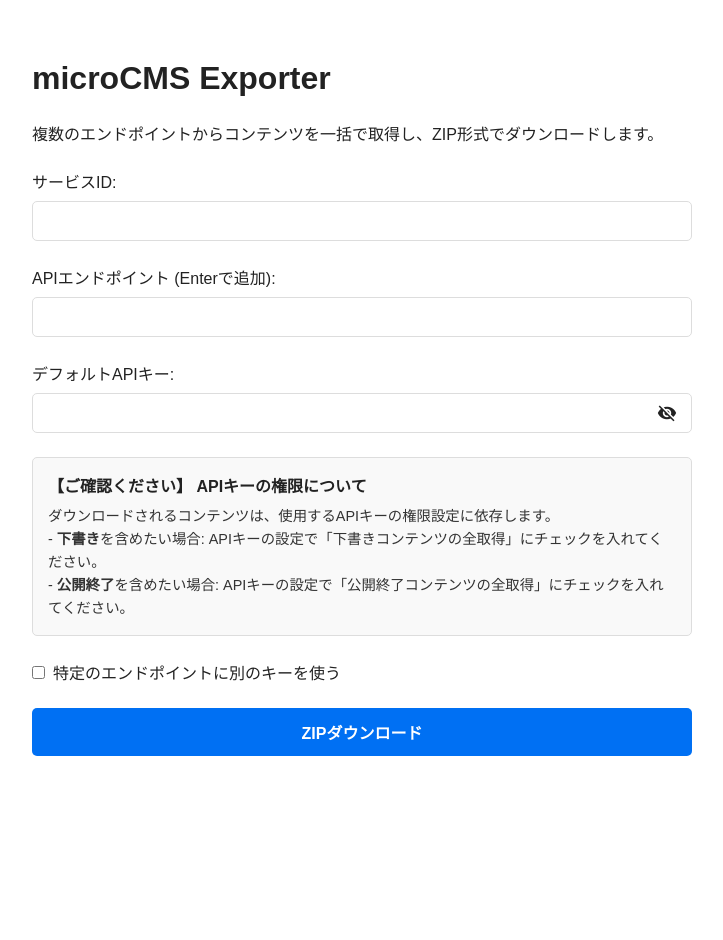
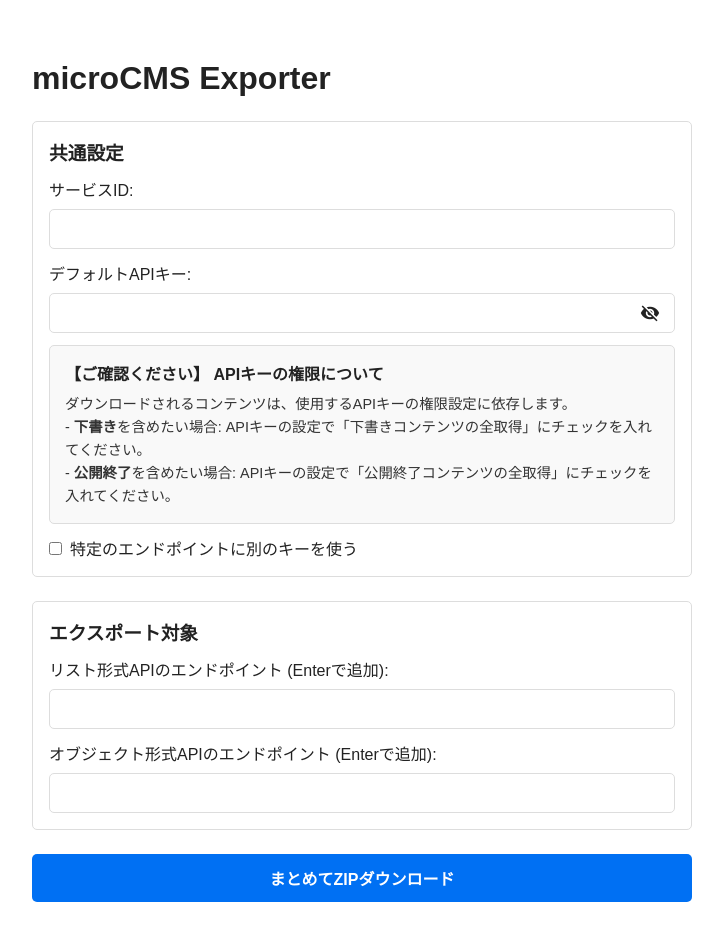
Before and after one commit to shimotsu4431/microCSV, a Next.js app: page / in a window 1280 px wide. Shown: the top 940 px of the page, without its empty margins (278-1001 px from the left). Before the commit the page ends 816 px from the top, so only its background shows below. Built offline with nearby package versions, Linux system fonts and the light colour scheme.

Commit message:
エクスポートセクションのスタイルを追加し、リスト形式とオブジェクト形式のAPIエンドポイントの入力を改善。デフォルトAPIキーの表示切替機能を強化。

```diff
--- a/app/Home.module.css
+++ b/app/Home.module.css
@@ -157,3 +157,13 @@
   padding: 0;
   margin-left: 8px;
 }
+
+/* ファイルの末尾などに追加 */
+.exportSection {
+  padding: 16px;
+  border: 1px solid var(--info-border-color);
+  border-radius: 5px;
+  display: flex;
+  flex-direction: column;
+  gap: 12px;
+}
--- a/app/page.tsx
+++ b/app/page.tsx
@@ -4,99 +4,128 @@
 import Head from 'next/head'
 import { Toaster, toast } from 'react-hot-toast'
 import styles from './Home.module.css'
-
-// 必要なライブラリを直接インポート
 import { createClient, MicroCMSContentId, MicroCMSDate } from 'microcms-js-sdk'
 import JSZip from 'jszip'
 import Papa from 'papaparse'
 
-// 型定義
-type KeyMapping = {
-  id: number
-  endpoint: string
-  key: string
-}
-type Content = { id: string } & MicroCMSContentId &
-  MicroCMSDate & { [key: string]: any }
+// --- 型定義 ---
+type KeyMapping = { id: number; endpoint: string; key: string }
+type Content = any
 
 export default function Home() {
+  // --- State管理 ---
   const [serviceId, setServiceId] = useState('')
-  const [endpoints, setEndpoints] = useState<string[]>([])
-  const [currentEndpoint, setCurrentEndpoint] = useState('')
   const [defaultApiKey, setDefaultApiKey] = useState('')
+  const [showDefaultKey, setShowDefaultKey] = useState(false)
+
+  // List-API states
+  const [listEndpoints, setListEndpoints] = useState<string[]>([])
+  const [currentListEndpoint, setCurrentListEndpoint] = useState('')
+
+  // Object-API states
+  const [objectEndpoints, setObjectEndpoints] = useState<string[]>([])
+  const [currentObjectEndpoint, setCurrentObjectEndpoint] = useState('')
+
   const [showKeyOverrides, setShowKeyOverrides] = useState(false)
   const [keyMappings, setKeyMappings] = useState<KeyMapping[]>([])
-  const [isLoading, setIsLoading] = useState(false)
-  const [showDefaultKey, setShowDefaultKey] = useState(false) // Default key visibility
   const [showMappedKeys, setShowMappedKeys] = useState<Record<number, boolean>>(
     {}
   )
+  const [isLoading, setIsLoading] = useState(false)
 
   // --- UI操作ハンドラ ---
-  const handleAddEndpoint = () => {
-    if (currentEndpoint && !endpoints.includes(currentEndpoint)) {
-      setEndpoints([...endpoints, currentEndpoint])
-      setCurrentEndpoint('')
+  const handleAddEndpoint = (type: 'list' | 'object') => {
+    if (
+      type === 'list' &&
+      currentListEndpoint &&
+      !listEndpoints.includes(currentListEndpoint)
+    ) {
+      setListEndpoints([...listEndpoints, currentListEndpoint])
+      setCurrentListEndpoint('')
+    } else if (
+      type === 'object' &&
+      currentObjectEndpoint &&
+      !objectEndpoints.includes(currentObjectEndpoint)
+    ) {
+      setObjectEndpoints([...objectEndpoints, currentObjectEndpoint])
+      setCurrentObjectEndpoint('')
     }
   }
 
-  const handleRemoveEndpoint = (endpointToRemove: string) => {
-    setEndpoints(endpoints.filter((endpoint) => endpoint !== endpointToRemove))
+  const handleRemoveEndpoint = (
+    type: 'list' | 'object',
+    endpointToRemove: string
+  ) => {
+    if (type === 'list') {
+      setListEndpoints(listEndpoints.filter((ep) => ep !== endpointToRemove))
+    } else {
+      setObjectEndpoints(
+        objectEndpoints.filter((ep) => ep !== endpointToRemove)
+      )
+    }
   }
 
-  const addKeyMapping = () => {
+  const addKeyMapping = () =>
     setKeyMappings([...keyMappings, { id: Date.now(), endpoint: '', key: '' }])
-  }
-
-  const removeKeyMapping = (id: number) => {
-    setKeyMappings(keyMappings.filter((mapping) => mapping.id !== id))
-  }
-
+  const removeKeyMapping = (id: number) =>
+    setKeyMappings(keyMappings.filter((m) => m.id !== id))
   const updateKeyMapping = (
     id: number,
     field: 'endpoint' | 'key',
     value: string
   ) => {
     setKeyMappings(
-      keyMappings.map((mapping) =>
-        mapping.id === id ? { ...mapping, [field]: value } : mapping
-      )
+      keyMappings.map((m) => (m.id === id ? { ...m, [field]: value } : m))
     )
   }
 
   // --- メインのダウンロード処理 ---
   const handleDownload = async () => {
-    if (!serviceId || endpoints.length === 0 || !defaultApiKey) {
-      toast.error('サービスID、エンドポイント、デフォルトAPIキーは必須です。')
+    if (
+      !serviceId ||
+      (listEndpoints.length === 0 && objectEndpoints.length === 0) ||
+      !defaultApiKey
+    ) {
+      toast.error(
+        'サービスID、デフォルトAPIキー、最低1つのエンドポイントは必須です。'
+      )
       return
     }
 
     setIsLoading(true)
     const loadingToastId = toast.loading('コンテンツを取得・圧縮中です...')
 
-    // 最低5秒待機するためのタイマーPromise
     const timerPromise = new Promise((resolve) => setTimeout(resolve, 5000))
 
-    // 実際のダウンロード処理Promise
-    // 成功した場合、{ blob, fileName } を返すように変更
     const downloadLogicPromise = (async () => {
-      try {
       const zip = new JSZip()
 
-        for (const endpoint of endpoints) {
+      const processEndpoint = async (
+        endpoint: string,
+        type: 'list' | 'object'
+      ) => {
         const apiKey =
-            keyMappings.find((m) => m.endpoint === endpoint)?.key ||
-            defaultApiKey
-          if (!apiKey) {
-            throw new Error(`${endpoint}用のAPIキーがありません。`)
-          }
+          keyMappings.find((m) => m.endpoint === endpoint)?.key || defaultApiKey
+        if (!apiKey) throw new Error(`${endpoint}用のAPIキーがありません。`)
+
         const client = createClient({
           serviceDomain: serviceId,
           apiKey: apiKey,
         })
-          const allContents = await client.getAllContents<Content>({ endpoint })
-          if (allContents.length === 0) continue
-          const contentsForCsv = allContents.map((content) => {
+        let contents: Content[] = []
+
+        if (type === 'list') {
+          contents = await client.getAllContents<Content>({
+            endpoint,
+          })
+        } else {
+          const objectContent = await client.getObject<Content>({ endpoint })
+          contents = [objectContent]
+        }
+
+        if (contents.length === 0) return
+
+        const contentsForCsv = contents.map((content) => {
           const newContent = { ...content }
           for (const key in newContent) {
             if (
@@ -108,13 +137,25 @@
           }
           return newContent
         })
+
         const allKeys = new Set<string>()
-          contentsForCsv.forEach((item) => {
+        contentsForCsv.forEach((item) =>
           Object.keys(item).forEach((key) => allKeys.add(key))
-          })
+        )
         const header = Array.from(allKeys)
         const csv = Papa.unparse(contentsForCsv, { columns: header })
         zip.file(`${endpoint}.csv`, csv)
+      }
+
+      try {
+        for (const endpoint of listEndpoints) {
+          await processEndpoint(endpoint, 'list')
+        }
+        for (const endpoint of objectEndpoints) {
+          await processEndpoint(endpoint, 'object')
+        }
+      } catch (error) {
+        throw error
       }
 
       const zipContent = await zip.generateAsync({ type: 'blob' })
@@ -122,34 +163,21 @@
         throw new Error('ダウンロード対象のコンテンツがありませんでした。')
       }
 
-        // ファイル名とBlobを結果として返す
       return {
         blob: zipContent,
         fileName: `microcms-export_${
           new Date().toISOString().split('T')[0]
         }.zip`,
       }
-      } catch (error) {
-        // エラーはPromise.rejectで包んで、外のcatchブロックに渡す
-        throw error
-      }
     })()
 
     try {
-      // 両方のPromiseが完了するのを待つ
-      const [downloadResult] = await Promise.all([
-        downloadLogicPromise,
-        timerPromise,
-      ])
+      const result = await Promise.all([downloadLogicPromise, timerPromise])
+      const downloadResult = result[0]
 
-      // ダウンロード処理が成功した場合のみトーストとダウンロードを実行
       if (downloadResult) {
-        // 先に成功トーストを表示
         toast.success('ダウンロードが完了しました！', { id: loadingToastId })
-
-        // トーストが表示されるのを待つため、少しだけ遅延させる
         setTimeout(() => {
-          // ダウンロードリンクを生成してクリック
           const url = window.URL.createObjectURL(downloadResult.blob)
           const a = document.createElement('a')
           a.href = url
@@ -158,12 +186,13 @@
           a.click()
           a.remove()
           window.URL.revokeObjectURL(url)
-        }, 100) // 100ミリ秒の遅延
+        }, 100)
       }
     } catch (error: any) {
       console.error(error)
-      const errorMessage = error.message || 'エラーが発生しました。'
-      toast.error(errorMessage, { id: loadingToastId })
+      toast.error(error.message || 'エラーが発生しました。', {
+        id: loadingToastId,
+      })
     } finally {
       setIsLoading(false)
     }
@@ -173,17 +202,15 @@
   return (
     <>
       <Head>
-        <title>microCSV</title>
+        <title>microCMS Exporter</title>
       </Head>
       <Toaster position="top-right" />
 
       <main className={styles.main}>
         <h1>microCMS Exporter</h1>
-        <p>
-          複数のエンドポイントからコンテンツを一括で取得し、ZIP形式でダウンロードします。
-        </p>
 
-        {/* --- Service ID Input --- */}
+        <div className={styles.exportSection}>
+          <h3>共通設定</h3>
           <div className={styles.formSection}>
             <label htmlFor="serviceId">サービスID:</label>
             <input
@@ -193,43 +220,9 @@
               onChange={(e) => setServiceId(e.target.value)}
               disabled={isLoading}
               className={styles.input}
-            style={{ paddingRight: '10px' }} // This one doesn't need a button
+              style={{ paddingRight: '10px' }}
             />
           </div>
-
-        {/* --- Endpoints Input --- */}
-        <div className={styles.formSection}>
-          <label htmlFor="endpoints">APIエンドポイント (Enterで追加):</label>
-          {endpoints.length > 0 && (
-            <div className={styles.tagContainer}>
-              {endpoints.map((ep) => (
-                <div key={ep} className={styles.tag}>
-                  {ep}
-                  <button
-                    onClick={() => handleRemoveEndpoint(ep)}
-                    className={styles.tagRemoveButton}
-                  >
-                    ✕
-                  </button>
-                </div>
-              ))}
-            </div>
-          )}
-          <input
-            id="endpoints"
-            type="text"
-            value={currentEndpoint}
-            onChange={(e) => setCurrentEndpoint(e.target.value)}
-            onKeyDown={(e) =>
-              e.key === 'Enter' && (e.preventDefault(), handleAddEndpoint())
-            }
-            disabled={isLoading}
-            className={styles.input}
-            style={{ paddingRight: '10px' }} // This one doesn't need a button
-          />
-        </div>
-
-        {/* --- Default API Key Input with Toggle Button --- */}
           <div className={styles.formSection}>
             <label htmlFor="defaultApiKey">デフォルトAPIキー:</label>
             <div className={styles.inputWrapper}>
@@ -253,7 +246,6 @@
               </button>
             </div>
           </div>
-
           <div className={styles.infoBox}>
             <h4>【ご確認ください】 APIキーの権限について</h4>
             <p>
@@ -264,8 +256,6 @@
               APIキーの設定で「公開終了コンテンツの全取得」にチェックを入れてください。
             </p>
           </div>
-
-        {/* --- Individual Key Overrides Section --- */}
           <div className={styles.formSection}>
             <label
               style={{
@@ -282,7 +272,6 @@
               />
               特定のエンドポイントに別のキーを使う
             </label>
-
             {showKeyOverrides && (
               <div className={styles.overridesContainer}>
                 {keyMappings.map((mapping) => (
@@ -297,8 +286,10 @@
                       className={styles.input}
                       style={{ paddingRight: '10px' }}
                     />
-                  {/* --- Mapped API Key Input with Toggle Button --- */}
-                  <div className={styles.inputWrapper} style={{ flexGrow: 1 }}>
+                    <div
+                      className={styles.inputWrapper}
+                      style={{ flexGrow: 1 }}
+                    >
                       <input
                         type={showMappedKeys[mapping.id] ? 'text' : 'password'}
                         placeholder="対応するAPIキー"
@@ -344,13 +335,85 @@
               </div>
             )}
           </div>
+        </div>
+
+        <div className={styles.exportSection}>
+          <h3>エクスポート対象</h3>
+          <div className={styles.formSection}>
+            <label htmlFor="list-endpoints">
+              リスト形式APIのエンドポイント (Enterで追加):
+            </label>
+            {listEndpoints.length > 0 && (
+              <div className={styles.tagContainer}>
+                {listEndpoints.map((ep) => (
+                  <div key={ep} className={styles.tag}>
+                    {ep}
+                    <button
+                      onClick={() => handleRemoveEndpoint('list', ep)}
+                      className={styles.tagRemoveButton}
+                    >
+                      ✕
+                    </button>
+                  </div>
+                ))}
+              </div>
+            )}
+            <input
+              id="list-endpoints"
+              type="text"
+              value={currentListEndpoint}
+              onChange={(e) => setCurrentListEndpoint(e.target.value)}
+              onKeyDown={(e) =>
+                e.key === 'Enter' &&
+                (e.preventDefault(), handleAddEndpoint('list'))
+              }
+              disabled={isLoading}
+              className={styles.input}
+              style={{ paddingRight: '10px' }}
+            />
+          </div>
+
+          <div className={styles.formSection}>
+            <label htmlFor="object-endpoints">
+              オブジェクト形式APIのエンドポイント (Enterで追加):
+            </label>
+            {objectEndpoints.length > 0 && (
+              <div className={styles.tagContainer}>
+                {objectEndpoints.map((ep) => (
+                  <div key={ep} className={styles.tag}>
+                    {ep}
+                    <button
+                      onClick={() => handleRemoveEndpoint('object', ep)}
+                      className={styles.tagRemoveButton}
+                    >
+                      ✕
+                    </button>
+                  </div>
+                ))}
+              </div>
+            )}
+            <input
+              id="object-endpoints"
+              type="text"
+              value={currentObjectEndpoint}
+              onChange={(e) => setCurrentObjectEndpoint(e.target.value)}
+              onKeyDown={(e) =>
+                e.key === 'Enter' &&
+                (e.preventDefault(), handleAddEndpoint('object'))
+              }
+              disabled={isLoading}
+              className={styles.input}
+              style={{ paddingRight: '10px' }}
+            />
+          </div>
+        </div>
 
         <button
           onClick={handleDownload}
           disabled={isLoading}
           className={styles.downloadButton}
         >
-          {isLoading ? '処理中です...' : 'ZIPダウンロード'}
+          {isLoading ? '処理中です...' : 'まとめてZIPダウンロード'}
         </button>
       </main>
     </>
```
Lines whose indentation alone changed are shown as unchanged.
